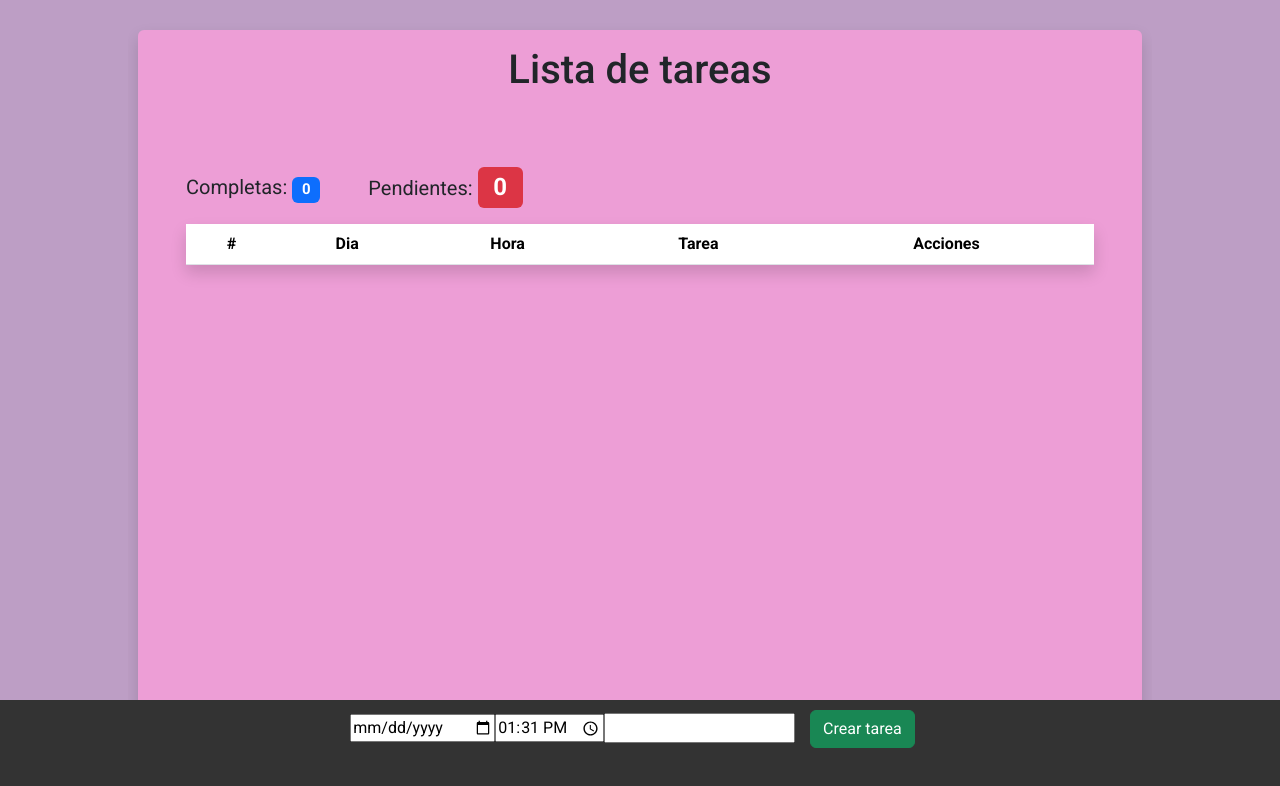
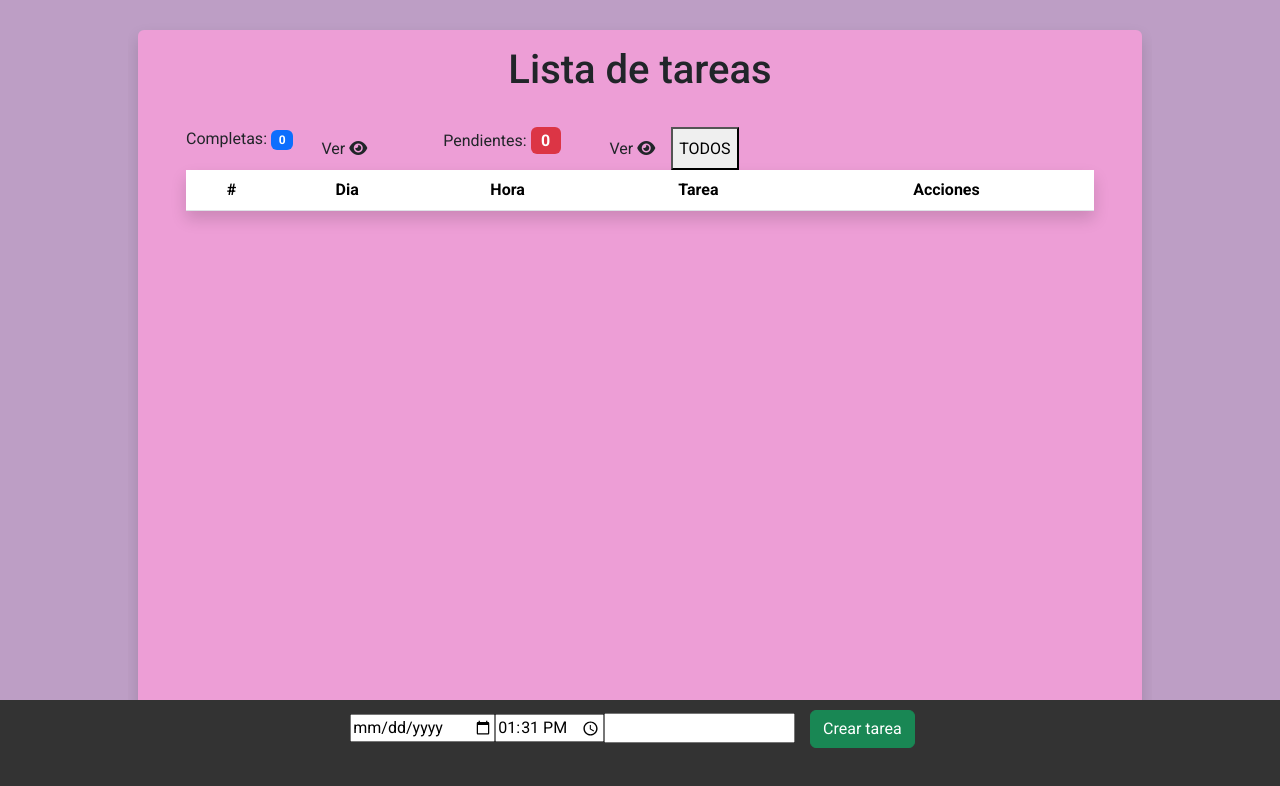
Before and after one commit to GermanQuercia/UNT-React-TP-2, a React (Vite) app: page / in a window 1280 px wide. Shown: the top 786 px of the page. Built offline with nearby package versions, Linux system fonts and the light colour scheme.

Commit message:
Actualizacion de TaskList.jsx

```diff
--- a/src/components/TaskList.jsx
+++ b/src/components/TaskList.jsx
@@ -1,23 +1,61 @@
-import React from 'react';
+import React, { useState } from 'react';
 import './styles.css'
 import TaskItem from './TaskItem';
 import Table from 'react-bootstrap/Table';
 
 const TaskList = ({ listaDeTareas, setListaDeTareas }) => {
 
-    const totalTask = listaDeTareas.filter( t => t.completada);
-    const totalIncompletas = listaDeTareas.filter(t => !t.completada);
+    const [totalIncompletas, setTotalIncompletas] = useState(listaDeTareas.filter(t => !t.isCompleted));
+    const [totalCompletas, setTotalCompletas] = useState(listaDeTareas.filter(t => t.isCompleted));
+
+
+    function deleteTask(id){
+
+        setListaDeTareas(prev => {
+            let listaFiltrada = prev.filter(t => t.id != id);
+            return listaFiltrada;
+        })
+
+
+    }
+
+
+    function updateCompleteTask(id){
+
+        console.log('Entro en onChange, el valor de ID es: ', id)
+
+        //Recorre la lista de tareas con map.
+    const tasks = listaDeTareas.map( task => {
+        if (task.id === id){      //cuando encuentra el valor del id
+            task.isCompleted = !task.isCompleted;   //Actualiza el valor de la propiedad isComplete
+                                                    //Si es true, lo cambia al contrario
+            return task;
+        }
+        return task;
+    })
+
+    console.log(tasks);
+    //Actualizamos la lista
+    setListaDeTareas(tasks);
+
+    setTotalIncompletas(listaDeTareas.filter(t => !t.isCompleted));
+    setTotalCompletas(listaDeTareas.filter(t => t.isCompleted));
+   }
+
 
     return (
 
         <>
             <div className='h-100 px-5 rounded shadow pt-3' style={{backgroundColor: '#ED9ED6'}}>
             <h1>Lista de tareas</h1>
-            <div className='d-flex align-items-center mt-5'>
-                <p className='fs-5'>Completas: <span className='badge text-bg-primary'> {totalTask.length}</span></p>
-                <p className='mx-5 fs-5'>Pendientes: <span className='badge text-bg-danger fs-4'> {totalIncompletas.length}</span></p>
+
+            <div className='d-flex mt-2 m-0'>
+                <p className='fs-6'>Completas: <span className='badge text-bg-primary'> {totalCompletas.length}</span></p>
+                <button className='btn' onClick={() => setListaDeTareas(totalCompletas) }>Ver <i class="fas fa-eye fs-6"></i></button>
+                <p className='mx-5 fs-6'>Pendientes: <span className='badge text-bg-danger fs-6'> {totalIncompletas.length}</span></p>
+                <button className='btn m-0 p-0' onClick={() => setListaDeTareas(totalIncompletas) }>Ver <i class="fas fa-eye fs-6"></i></button>
+                <button onClick={() => setListaDeTareas([...totalCompletas, ...totalIncompletas  ] )}>TODOS</button>
             </div>
-
 
 
             <table className='table hover stripped shadow' >
@@ -32,8 +70,13 @@ const TaskList = ({ listaDeTareas, setListaDeTareas }) => {
                 </thead>
                 <tbody>
 
-                    {listaDeTareas.map((jsonObj, index) => (
-                        <TaskItem jsonObj={jsonObj} index={index} setListaDeTareas={setListaDeTareas} id={index} key={index}/>
+                    {listaDeTareas.map((task, index) => (
+                        <TaskItem task={task}
+                            key={index}
+                            onUpdateCompleted={updateCompleteTask}
+                            onDeleteTask={deleteTask}
+                            index={index}
+                            />
                         ))}
 
                 </tbody>
```
